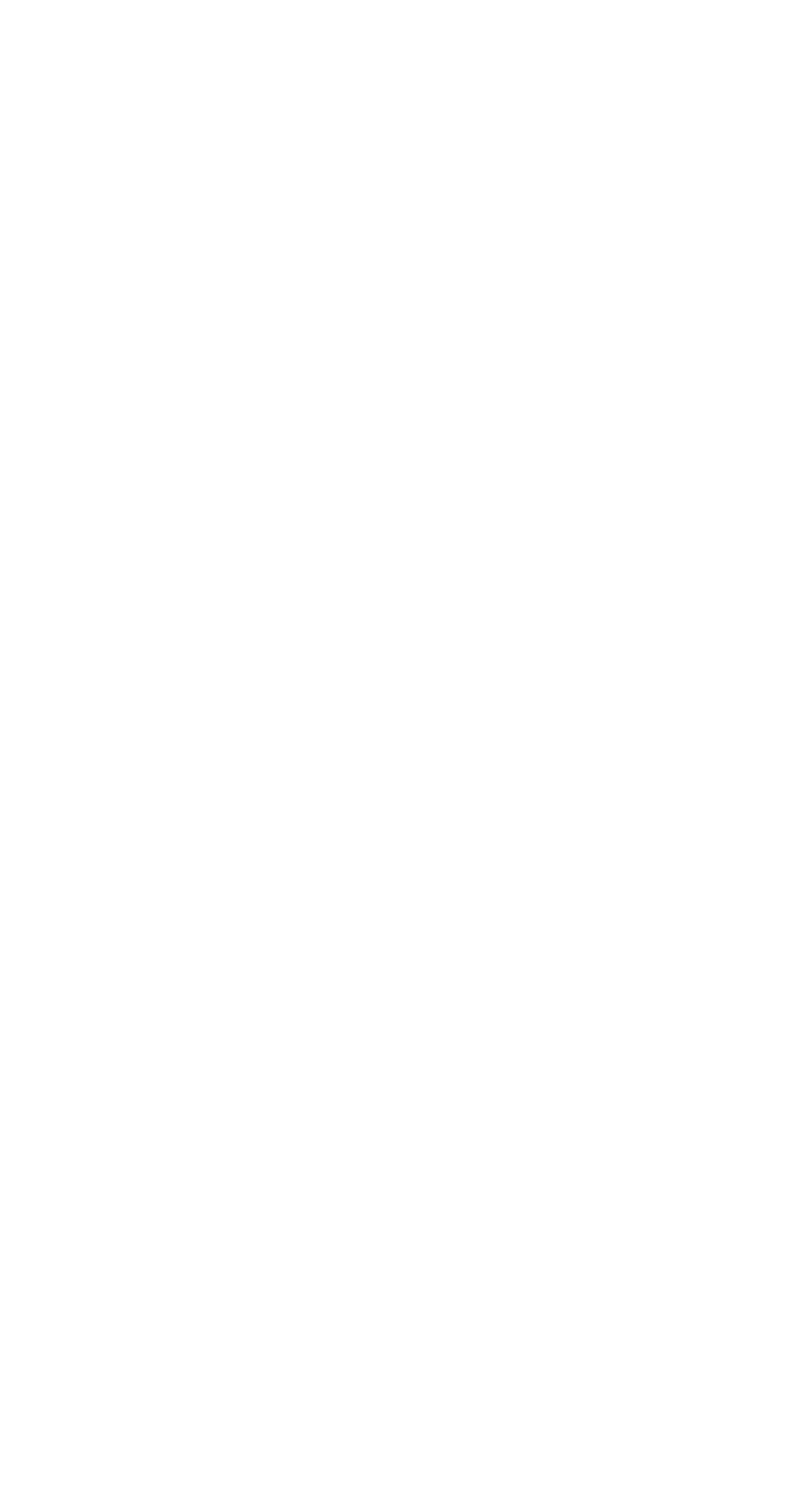
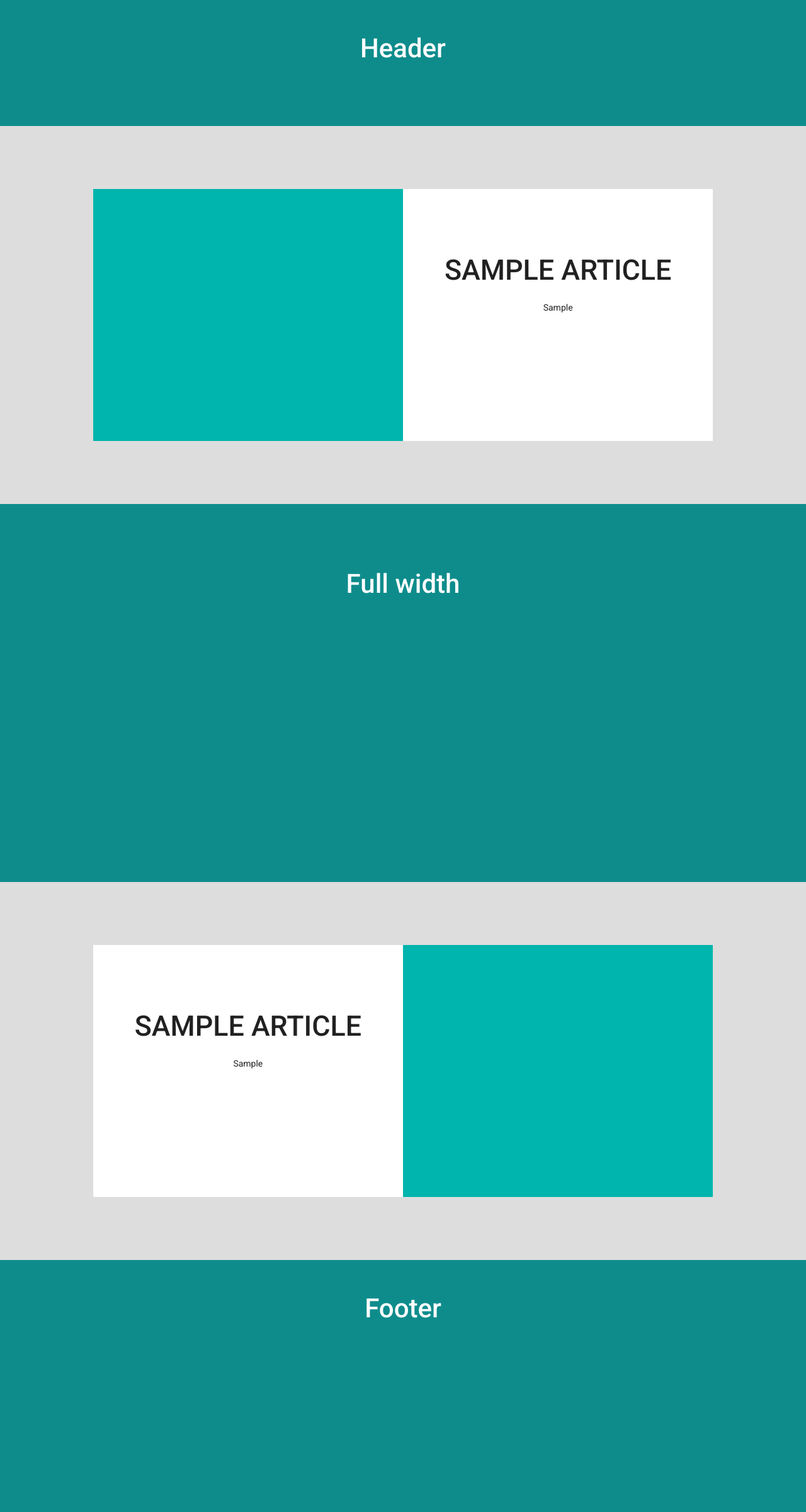
Before and after one commit to tenstad/amund_io, a Django app: page / in a window 1280 px wide. Before the commit the page is empty. Shown: the whole page at 63% size. Before the commit the page ends 800 px from the top, so only its background shows below. Run offline with Django 3.2, Linux system fonts and the light colour scheme; tables that the repository leaves empty hold one stand-in row (values such as "Sample post"); grey boxes marked "Sample" are stand-in pictures.

Commit message:
Create index page grid

```diff
--- a/amund_io/settings.py
+++ b/amund_io/settings.py
@@ -5,6 +5,7 @@ DB = 'sqlite'
 SECRET_KEY = 'SECRET_KEY'
 DEBUG = True
 ALLOWED_HOSTS = ['*']
+MEDIA_ROOT = '../media/'
 
 try:
     from .local_settings import *
--- /dev/null
+++ b/amund_io/static/amund_io/css/footer.css
@@ -0,0 +1,13 @@
+.footer {
+    width: 100%;
+    height: 400px;
+    background-color: #0e8c8c;
+    text-align: center;
+    margin-top: 50px;
+    margin-bottom: 0;
+    padding: 50px;
+}
+
+.footer h2 {
+    color: #fff;
+}
--- /dev/null
+++ b/amund_io/static/amund_io/css/header.css
@@ -0,0 +1,13 @@
+.header {
+    width: 100%;
+    height: 200px;
+    background-color: #0e8c8c;
+    text-align: center;
+    margin-bottom: 50px;
+    margin-top: 0;
+    padding: 50px;
+}
+
+.header h2 {
+    color: #fff;
+}
--- /dev/null
+++ b/amund_io/static/amund_io/css/index.css
@@ -0,0 +1,82 @@
+body {
+    background-color: #ddd;
+}
+
+.article-grid {
+    display: grid;
+    grid-template-columns: [full-start] 3fr [main-start] 10fr 10fr [main-end] 3fr [full-end];
+    grid-auto-flow: dense;
+}
+
+.article-grid {
+    padding-top: 50px;
+}
+
+.article-text, .article-image {
+    height: 400px;
+    margin-bottom: 50px;
+    grid-column: 2 / 3;
+}
+
+.article-text, .full-width {
+    padding-top: 100px;
+    text-align: center;
+}
+
+.full-width {
+    grid-column: full;
+    background-color: #0e8c8c;
+    margin-top: 50px;
+    margin-bottom: 100px;
+    height: 600px;
+    color: #fff;
+}
+
+.article-text:nth-of-type(2n+1), .article-image:nth-of-type(2n) {
+    grid-column: 3 / 4;
+}
+
+@media only screen and (max-width: 800px) {
+    .article-grid {
+        grid-template-columns: [full-start] 3fr [main-start] 10fr [main-end] 3fr [full-end];
+    }
+    .article-image {
+        margin-bottom: 0;
+    }
+    .article-text:nth-of-type(2n+1), .article-image:nth-of-type(2n) {
+        grid-column: main;
+    }
+}
+
+.article-text {
+    background-color: #fff;
+    text-align: center;
+}
+
+.article-text h2 {
+    margin-bottom: 20px;
+    font-size: 4vw;
+}
+
+@media only screen and (min-width: 1100px) {
+    .article-text h2 {
+        font-size: 3.2em;
+    }
+}
+
+@media only screen and (max-width: 650px) {
+    .article-text h2 {
+        font-size: 1.8em;
+    }
+}
+
+.article-image-container {
+    height: 100%;
+    width: 100%;
+    background-color: #00b5ad;
+}
+
+img {
+    /*object-fit: cover;*/
+    width: 0;
+}
--- /dev/null
+++ b/amund_io/static/amund_io/css/style.css
@@ -0,0 +1,17 @@
+body {
+    margin: 0;
+    padding: 0;
+}
+
+* {
+    font-family: 'Roboto', sans-serif !important;
+}
+
+h1 {
+    font-size: 4em;
+    font-weight: 500 !important;
+}
+h2 {
+    font-size: 3em;
+    font-weight: 500 !important;
+}
--- a/amund_io/templates/amund_io/base.html
+++ b/amund_io/templates/amund_io/base.html
@@ -14,6 +14,12 @@
 
         <link rel="stylesheet" type="text/css" href="{% static "amund_io/css/semantic.min.css" %}">
         <link rel="stylesheet" href="https://fonts.googleapis.com/icon?family=Material+Icons">
+        <link href="https://fonts.googleapis.com/css?family=Roboto:300,400,500" rel="stylesheet">
+
+        <link rel="stylesheet" href="{% static "amund_io/css/style.css" %}">
+        <link rel="stylesheet" href="{% static "amund_io/css/footer.css" %}">
+        <link rel="stylesheet" href="{% static "amund_io/css/header.css" %}">
+        <link rel="stylesheet" href="{% static "files/css/imagepopup.css" %}">
 
         <script src="{% static "amund_io/js/jquery.min.js" %}"></script>
         <script src="{% static "amund_io/js/semantic.min.js" %}"></script>
@@ -34,9 +40,8 @@
         {% include 'amund_io/footer.html' %}
     {%  endblock footer %}
 
+    {% include 'amund_io/delete.html' %}
+    {% include 'files/imagepopup.html' %}
     </body>
 
-    {% include 'amund_io/delete.html' %}
-    {% include 'files/imagepopup.html' %}
-
 </html>
--- a/amund_io/templates/amund_io/footer.html
+++ b/amund_io/templates/amund_io/footer.html
@@ -0,0 +1,3 @@
+<div class="footer">
+    <h2>Footer</h2>
+</div>
--- a/amund_io/templates/amund_io/header.html
+++ b/amund_io/templates/amund_io/header.html
@@ -0,0 +1,3 @@
+<div class="header">
+    <h2>Header</h2>
+</div>
--- a/amund_io/templates/amund_io/index.html
+++ b/amund_io/templates/amund_io/index.html
@@ -1 +1,36 @@
 {% extends 'amund_io/base.html' %}
+{% load staticfiles %}
+
+{% block head %}
+    <link rel="stylesheet" type="text/css" href="{% static "amund_io/css/index.css" %}">
+{% endblock head%}
+
+{% block content %}
+    <div class="article-grid">
+        {% for article in articles %}
+            <aimg class="article-image">
+                <div class="article-image-container">
+                    <img src="{{ article.thumbnail.url }}">
+                </div>
+            </aimg>
+            <atxt class="article-text">
+                <h2>{{ article.title.upper }}</h2>
+                {{ article.ingress }}
+            </atxt>
+        {% endfor %}
+        <div class="full-width">
+            <h2>Full width</h2>
+        </div>
+        {% for article in articles %}
+            <aimg class="article-image">
+                <div class="article-image-container">
+                    <img src="{{ article.thumbnail.url }}">
+                </div>
+            </aimg>
+            <atxt class="article-text">
+                <h2>{{ article.title.upper }}</h2>
+                {{ article.ingress }}
+            </atxt>
+        {% endfor %}
+    </div>
+{% endblock content %}
--- a/amund_io/urls.py
+++ b/amund_io/urls.py
@@ -1,5 +1,7 @@
 from django.conf.urls import url, include
 from django.contrib import admin
+from django.conf import settings
+from django.views.static import serve
 from .views import Index
 
 urlpatterns = [
@@ -9,3 +11,10 @@ urlpatterns = [
     url(r'^files/', include('files.urls')),
     url(r'^$', Index.as_view()),
 ]
+
+if settings.DEBUG:
+    urlpatterns += [
+        url(r'^media/(?P<path>.*)$', serve, {
+            'document_root': settings.MEDIA_ROOT,
+        }),
+    ]
--- a/amund_io/views.py
+++ b/amund_io/views.py
@@ -1,4 +1,12 @@
 from django.views.generic import TemplateView
+from articles.models import Article
 
 class Index(TemplateView):
     template_name = 'amund_io/index.html'
+
+    def get_context_data(self, **kwargs):
+        context = super().get_context_data(**kwargs)
+        context.update({
+            'articles': Article.objects.all()
+        })
+        return context
--- a/files/models.py
+++ b/files/models.py
@@ -2,6 +2,7 @@ import os
 from django.conf import settings
 from django.db import models
 from django.utils import timezone
+from django.conf import settings
 
 from tags.models import Tag
 
@@ -26,7 +27,7 @@ class Image(models.Model):
         return self.title
 
     def url(self):
-        return '/media/' + str(self.file)
+        return settings.MEDIA_ROOT + str(self.file)
 
     @staticmethod
     def findId(slug):
```
